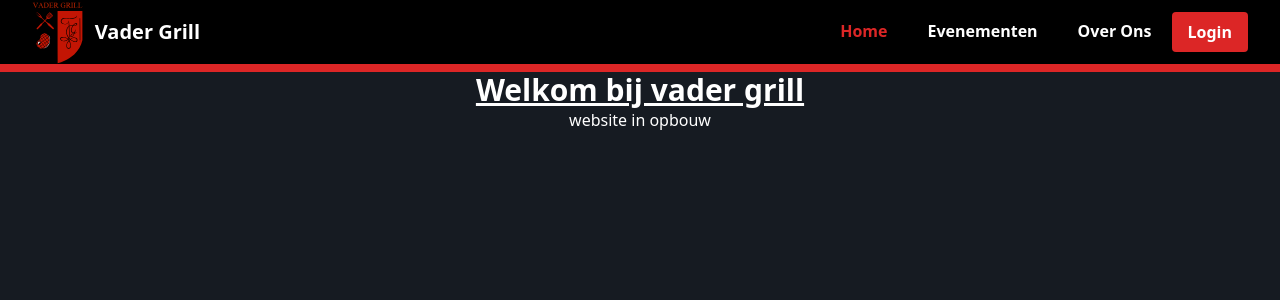
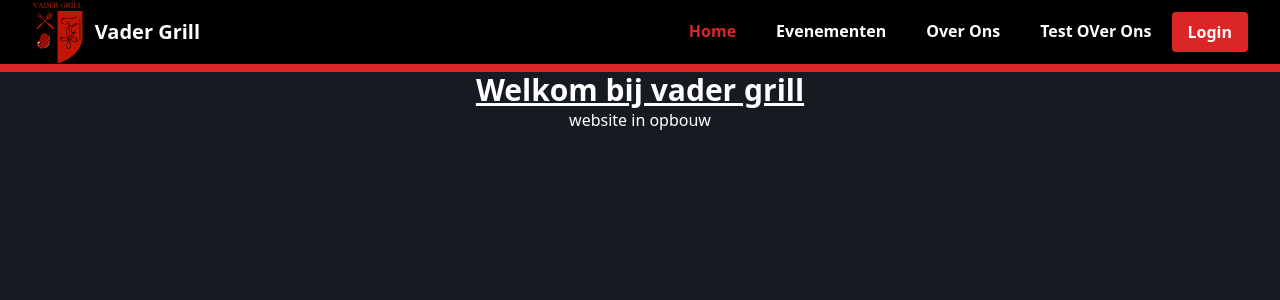
Before and after one commit to TakeoIschiFan/vadergrill-site, a SvelteKit app in the folder frontend/: page / in a window 1280 px wide. Shown: the top 300 px of the page. Built offline with nearby package versions, Linux system fonts and the light colour scheme.

Commit message:
added to header

```diff
--- a/frontend/src/routes/+layout.svelte
+++ b/frontend/src/routes/+layout.svelte
@@ -73,6 +73,13 @@
           Over Ons
         </a>
         <a
+          href="/testoverons"
+          class="py-2 px-3 font-bold relative nav-link w-nav-link"
+          style="max-width"
+          class:current={current === 3}
+          on:click={() => (current = 3)}>Test OVer Ons</a
+        >
+        <a
           href="/login"
           class="py-2 px-4 bg-red-600 rounded hover:bg-opacity-70 font-bold"
         >
@@ -118,6 +125,16 @@
     </a>
     </div>
     <div class="m-3 md:hidden">
+      <a
+        href="/testoverons"
+        class="py-3 px-3 font-bold relative nav-link w-nav-link"
+        style="max-width"
+        class:current={current === 3}
+        on:click={() => (current = 3)}
+        on:click={onClick}>Test Over Ons</a
+      >
+      </div>
+    <div class="m-3 md:hidden">
     <a
       href="/login"
       class="py-2 px-4 m-5 relative top-2 bg-red-600 rounded hover:bg-opacity-70 font-bold"
```
